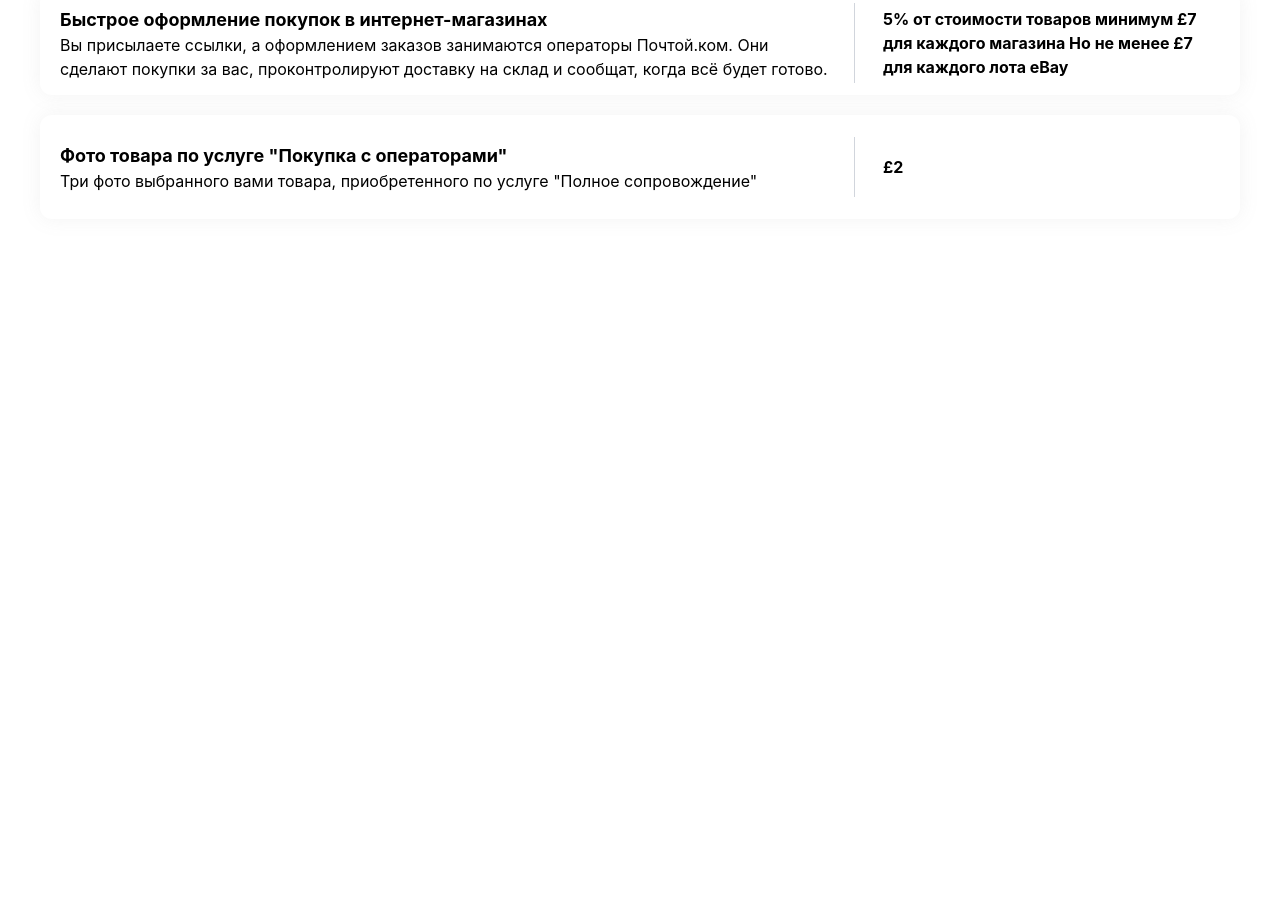
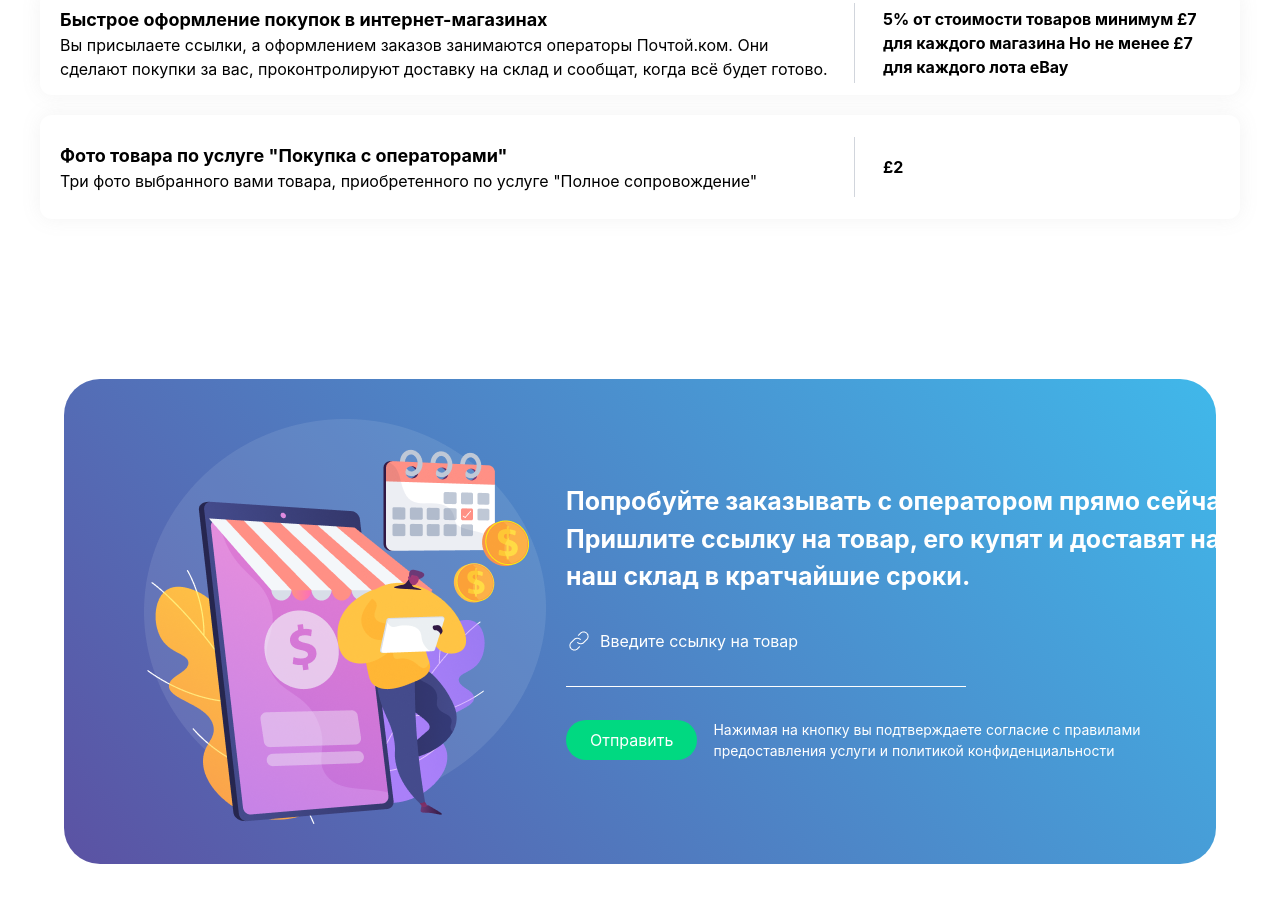
Before and after one commit to Jalilov-dev/Colabboration, a website: page index.html in a window 1280 px wide. Shown: the part 4071-4973 px from the top of the page. Before the commit the page ends 4410 px from the top, so only its background shows below. Drawn offline with nearby package versions, Linux system fonts and the light colour scheme; files that its build step writes are made by us from their sources.

Commit message:
add sixth-section

```diff
--- a/index.html
+++ b/index.html
@@ -294,7 +294,8 @@
                 class="flex rounded-xl  items-center justify-between  lg:w-full  w-[95%] h-45 lg:h-26 bg-white  shadow-[0px_0px_20px_#8A8A8A1A] p-5">
                 <div>
                     <p class="text-[18px] font-bold">Фото содержимого входящей посылки</p>
-                    <p>3 фото за $5 или 10 фото за $8, а ещё можно попросить сфотографировать бирку или подарочный сертификат</p>
+                    <p>3 фото за $5 или 10 фото за $8, а ещё можно попросить сфотографировать бирку или подарочный
+                        сертификат</p>
                 </div>
                 <div class="flex gap-3 items-center">
                     <div class="border-l border-gray-300 h-15 mx-4"></div>
@@ -357,7 +358,8 @@
             class="flex rounded-xl  items-center justify-between  lg:w-full  w-[95%]  lg:h-26 bg-white  shadow-[0px_0px_20px_#8A8A8A1A] p-5">
             <div>
                 <p class="text-[18px] font-bold">Быстрое оформление покупок в интернет-магазинах</p>
-                    <p class="lg:w-[778px]">Вы присылаете ссылки, а оформлением заказов занимаются операторы Почтой.ком. Они сделают покупки за вас, проконтролируют доставку на склад и сообщат, когда всё будет готово.</p>
+                <p class="lg:w-[778px]">Вы присылаете ссылки, а оформлением заказов занимаются операторы Почтой.ком. Они
+                    сделают покупки за вас, проконтролируют доставку на склад и сообщат, когда всё будет готово.</p>
             </div>
             <div class="flex gap-3 items-center">
                 <div class="border-l border-gray-300 h-20 mx-4"></div>
@@ -371,7 +373,8 @@
             class="flex rounded-xl mt-5 items-center justify-between  lg:w-full  w-[95%]  lg:h-26 bg-white  shadow-[0px_0px_20px_#8A8A8A1A] p-5">
             <div>
                 <p class="text-[18px] font-bold">Фото товара по услуге "Покупка с операторами"</p>
-                    <p class="lg:w-[778px]">Три фото выбранного вами товара, приобретенного по услуге "Полное сопровождение"</p>
+                <p class="lg:w-[778px]">Три фото выбранного вами товара, приобретенного по услуге "Полное сопровождение"
+                </p>
             </div>
             <div class="flex gap-3 items-center">
                 <div class="border-l border-gray-300 h-15 mx-4"></div>
@@ -379,6 +382,32 @@
             </div>
         </div>
     </section>
+
+    <section
+        class="section-6 bg-linear-[50deg,#5B52A3,#40B8EA] text-[white] py-10 rounded-[36px] my-10 px-10 lg:px-20 lg:w-[90%] m-auto">
+        <div
+            class="flex flex-col lg:flex-row gap-5 items-center justify-between max-w-300 m-auto lg:text-start text-center">
+            <img src="./src/img.png/Ресурс 1 6.png" alt="">
+            <div class="flex flex-col gap-8">
+                <p class="text-[25px] font-bold lg:w-[700px]">Попробуйте заказывать с оператором прямо сейчас. Пришлите
+                    ссылку на товар, его купят и доставят на наш склад в кратчайшие сроки.</p>
+
+                <div class="flex items-center gap-2">
+                    <img src="./src/img.png/Link.png" alt="">
+                    <p>Введите ссылку на товар</p>
+
+                </div>
+                <div class="border-b border-solid border-[#FFFFFF] w-100"></div>
+                <div class="flex lg:flex-row flex-col items-center gap-4">
+                <button class="bg-[#00D981] px-6 py-2 rounded-full text-white">Отправить</button>
+                <p class="lg:w-[480px] text-[14px]">Нажимая на кнопку вы подтверждаете согласие с правилами предоставления услуги и политикой конфиденциальности</p>
+
+
+                </div>
+            </div>
+
+        </div>
+    </section>
 </body>
 
 </html>
```
Also changed, not shown: src/img.png/Link.png (added), src/img.png/Ресурс 1 6.png (added). Lines whose indentation alone changed are shown as unchanged.
